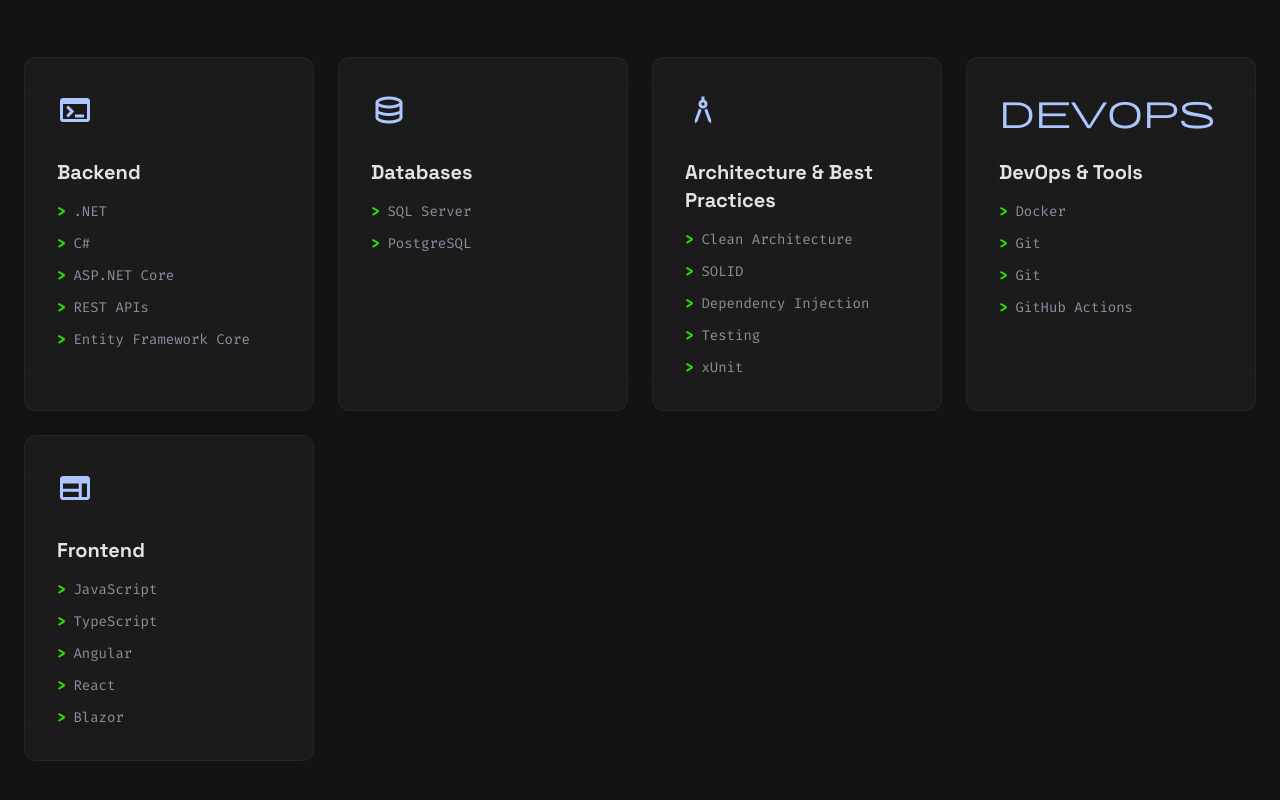
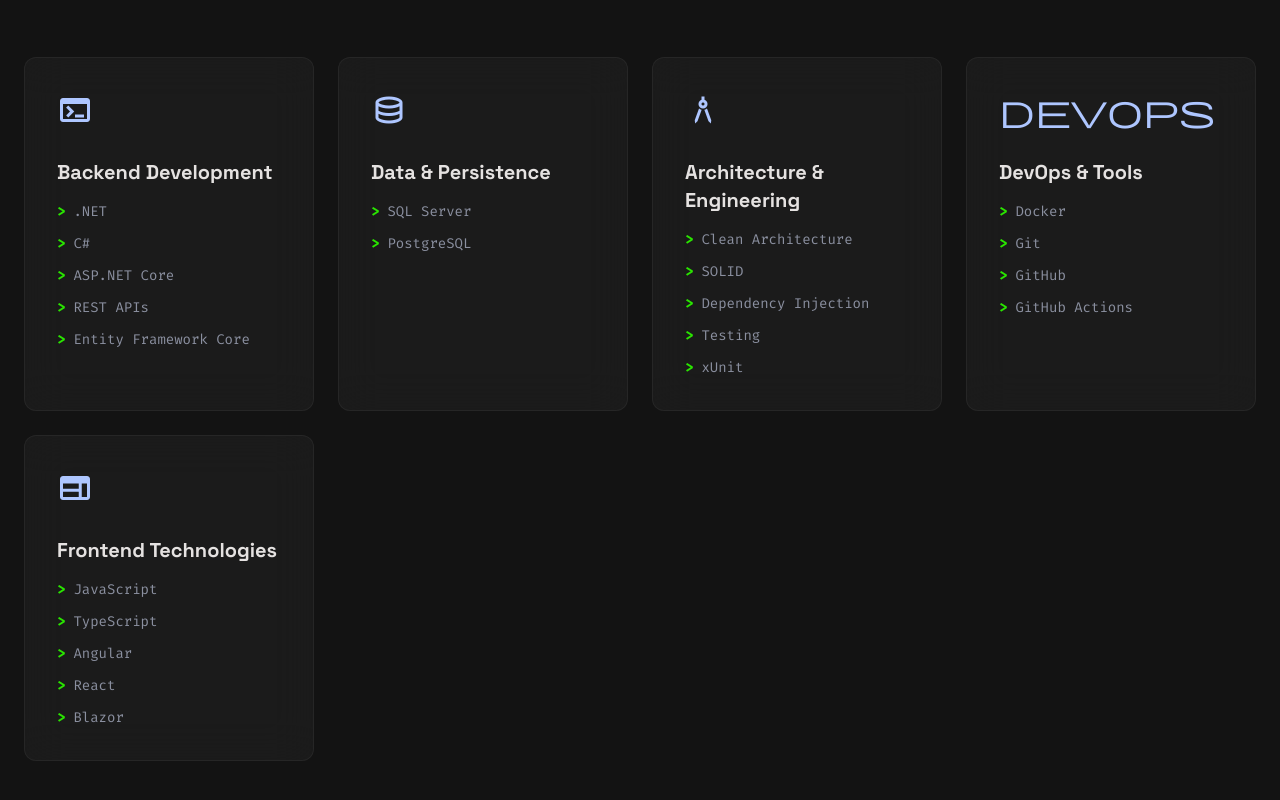
Before and after one commit to jose-angell/Portfolio-joseAngel, a React (Vite) app: page / in a window 1280 px wide. Shown: the part 1729-2529 px from the top of the page. Built offline with nearby package versions, Linux system fonts and the light colour scheme.

Commit message:
fix: correxiiones en skills

```diff
--- a/src/components/Skills.tsx
+++ b/src/components/Skills.tsx
@@ -6,27 +6,27 @@ import { SkillCard } from "./SkillCard";
 const skillsData = [
   {
     iconName: "terminal",
-    title: "Backend",
-    skills: [".NET","C#", "ASP.NET Core", "REST APIs", "Entity Framework Core"],
+    title: "Backend Development",
+    skills: [".NET", "C#", "ASP.NET Core", "REST APIs", "Entity Framework Core"],
   },
   {
     iconName: "database",
-    title: "Databases",
-    skills: [ "SQL Server","PostgreSQL"],
+    title: "Data & Persistence",
+    skills: ["SQL Server", "PostgreSQL"],
   },
   {
     iconName: "architecture",
-    title: "Architecture & Best Practices",
+    title: "Architecture & Engineering",
     skills: ["Clean Architecture", "SOLID", "Dependency Injection", "Testing", "xUnit"],
   },
   {
     iconName: "devops",
     title: "DevOps & Tools",
-    skills: ["Docker", "Git", "Git", "GitHub Actions"],
+    skills: ["Docker", "Git", "GitHub", "GitHub Actions"],
   },
   {
     iconName: "web",
-    title: "Frontend",
+    title: "Frontend Technologies",
     skills: ["JavaScript", "TypeScript", "Angular", "React", "Blazor"],
   },
 ];
```
